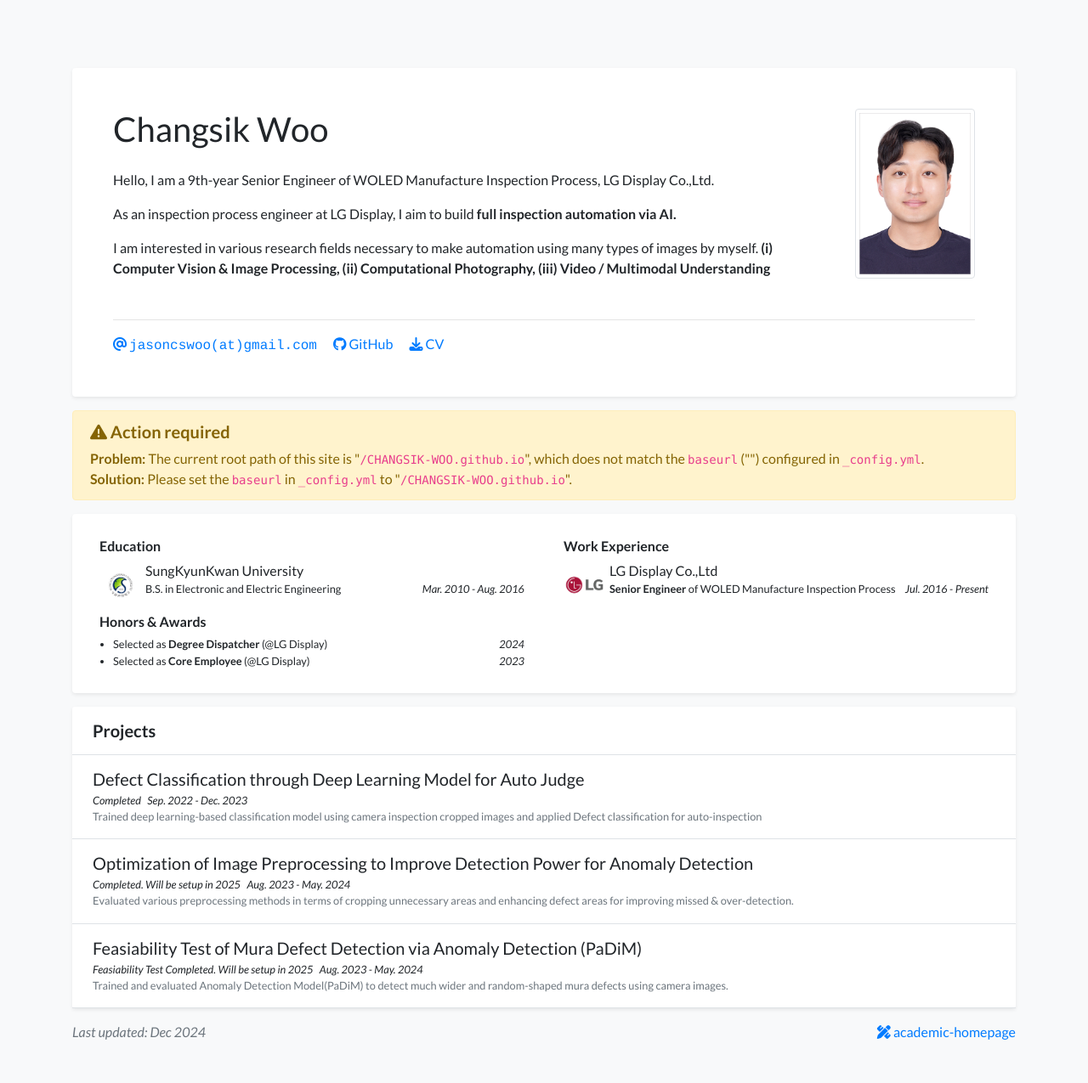
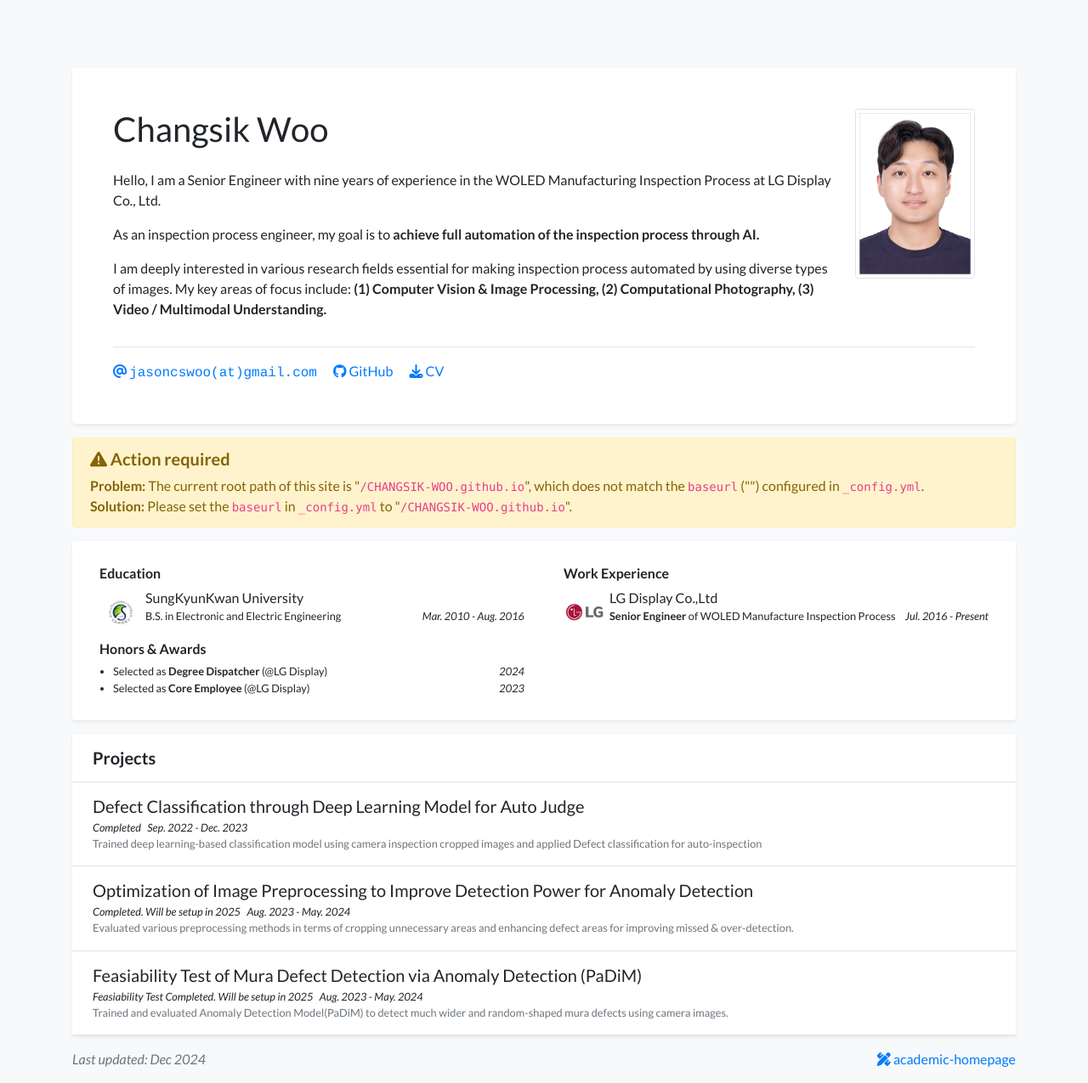
Before and after one commit to CHANGSIK-WOO/CHANGSIK-WOO.github.io, a Jekyll site: the page built from index.html, in a window 1280 px wide. Shown: the whole page at 85% size. Built offline with Jekyll 4.4.1, drawn with Linux system fonts in a browser that asks for light colours; nearby versions of some CDN libraries; a style sheet for code colours, icons or effects is not loaded; before the commit the page ends 1243 px from its top, so only the background shows below that.

Commit message:
revise profile.yml

```diff
--- a/_data/profile.yml
+++ b/_data/profile.yml
@@ -22,13 +22,13 @@ github: CHANGSIK-WOO
 short_bio_text_justify: false
 short_bio: >-
   <p>
-  Hello, I am a 9th-year Senior Engineer of WOLED Manufacture Inspection Process, LG Display Co.,Ltd.
+  Hello, I am a Senior Engineer with nine years of experience in the WOLED Manufacturing Inspection Process at LG Display Co., Ltd.
   </p>
   <p>
-  As an inspection process engineer at LG Display, I aim to build <b>full inspection automation via AI.</b>
+  As an inspection process engineer, my goal is to <b>achieve full automation of the inspection process through AI.</b>
   <p>
-  I am interested in various research fields necessary to make automation using many types of images by myself.
-  <b>(i) Computer Vision & Image Processing, (ii) Computational Photography, (iii) Video / Multimodal Understanding</b>
+  I am deeply interested in various research fields essential for making inspection process automated by using diverse types of images. My key areas of focus include:
+  <b>(1) Computer Vision & Image Processing, (2) Computational Photography, (3) Video / Multimodal Understanding.</b>
   </p>
 
 portrait_url: /assets/images/photos/profile_picture.jpg
```
